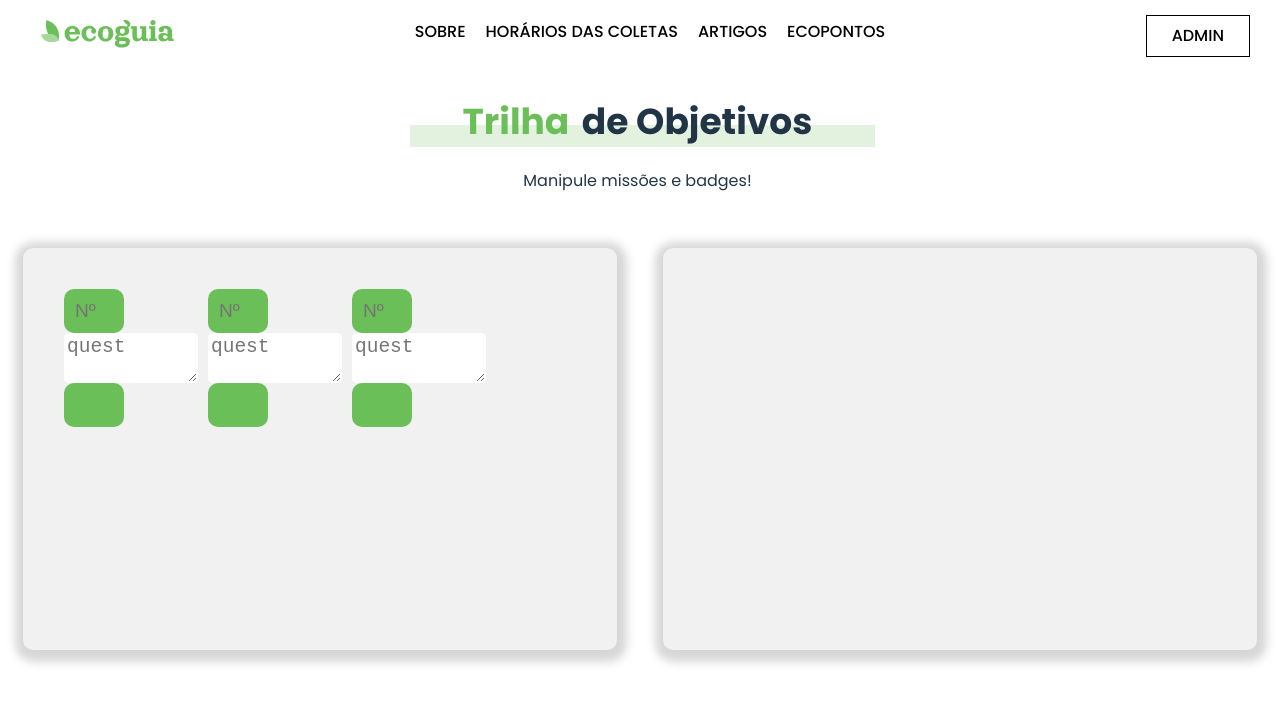
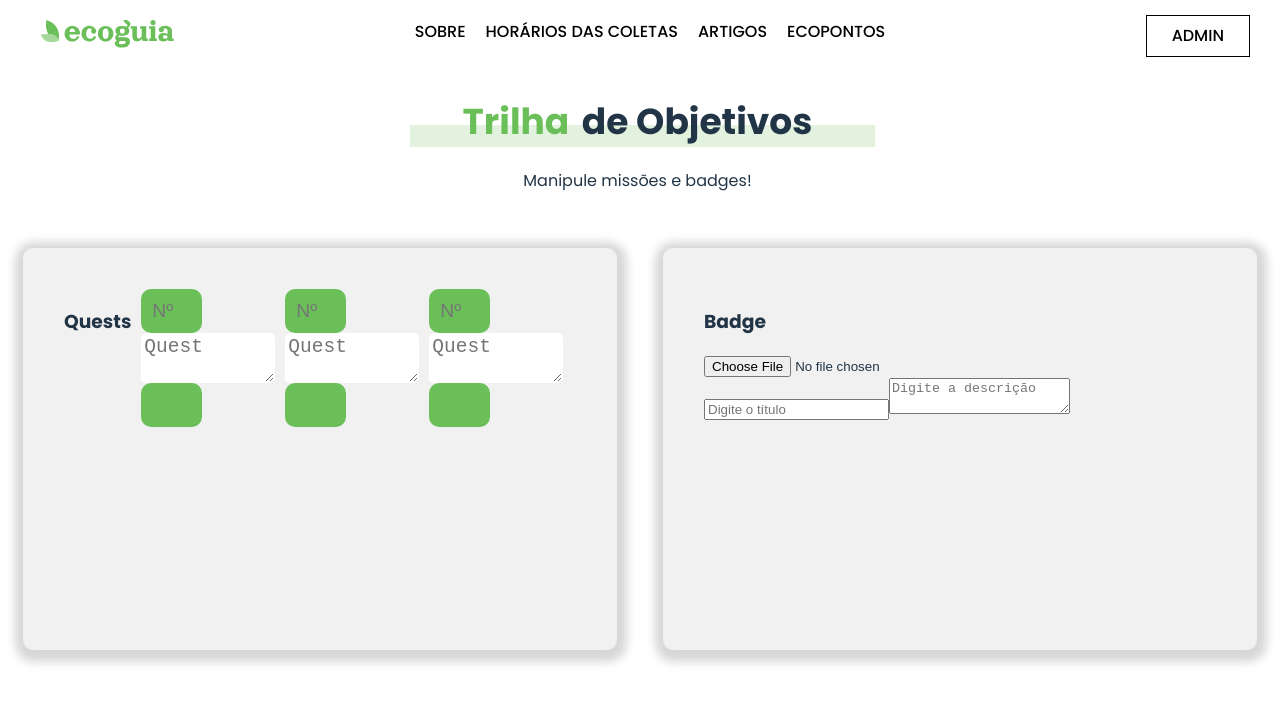
Before and after one commit to kamimarinn/EcoGuiaWEB, a React (Vite) app: page /telaTrilha in a window 1280 px wide. Shown: the top 702 px of the page. Built offline with nearby package versions, Linux system fonts and the light colour scheme.

Commit message:
Update telaTrilha.jsx

```diff
--- a/src/pages/telaTrilha/telaTrilha.jsx
+++ b/src/pages/telaTrilha/telaTrilha.jsx
@@ -25,21 +25,24 @@ function TelaTrilha() {
             </div>
             <div className='container-principal'>
                 <div className='container-um-quests'>
+                <div className='quest-tit'>
+                   <h3>Quests</h3>
+                   </div>
                     <div className='inputs-quests-um'>
                         <input type="number" id="input-id" className="input-quest-trilha" placeholder="Nº" />
-                        <textarea className='text-input-um' placeholder="quest" />
+                        <textarea className='text-input-um' placeholder="Quest" />
                         <input type="number" id="input-id" className="input-quest" placeholder="" />
                         </div>
 
                         <div className='inputs-quests-dois'>
                         <input type="number" id="input-id" className="input-quest-trilha" placeholder="Nº" />
-                        <textarea className='text-input-dois' placeholder="quest"/>
+                        <textarea className='text-input-dois' placeholder="Quest"/>
                         <input type="number" id="input-id" className="input-quest" placeholder="" />
                         </div>
 
                         <div className='inputs-quests-tres'>
                         <input type="number" id="input-id" className="input-quest-trilha" placeholder="Nº" />
-                        <textarea className='text-input-tres' placeholder="quest"/>
+                        <textarea className='text-input-tres' placeholder="Quest"/>
                         <input type="number" id="input-id" className="input-quest" placeholder="" />
                         </div>
 
@@ -47,8 +50,23 @@ function TelaTrilha() {
 
                     </div>
                     <div className='container-dois-badge'>
-                    {/* Adicionar conteúdo se necessário */}
+                   <div className='badge-tit'>
+                   <h3>Badge</h3>
+                   </div>
+                  <div className='container-inputs-badge'>
+                  <input type="file" accept="image/*" className="input-imagem" />
+
+
+                    <div className="right-column">
+                        <input type="text" placeholder="Digite o título" className="input-texto" />
+                        <textarea placeholder="Digite a descrição" className="input-descricao"></textarea>
+                  </div>
+
+                    </div>
                 </div>
+
+
+
                 </div>
 
             </div>
```
